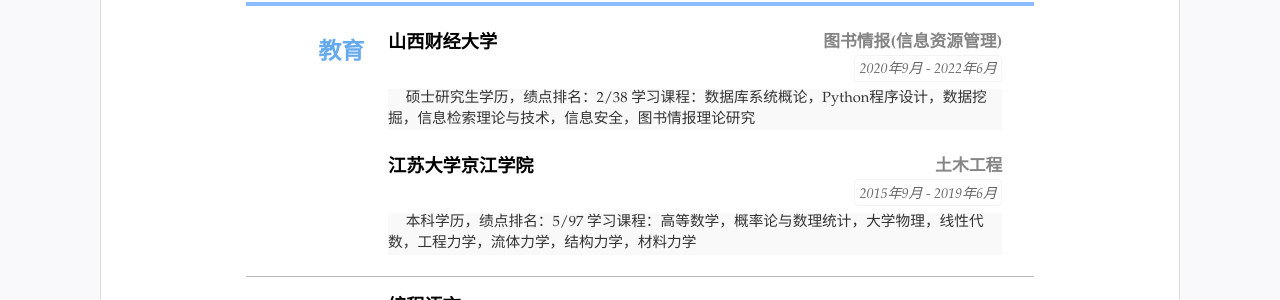
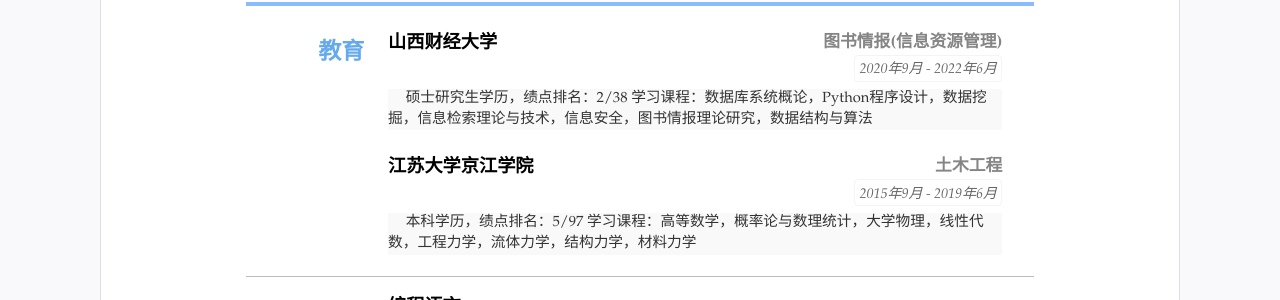
Before and after one commit to qiaokelishushu/CV, a Jekyll site: the page built from index.html, in a window 1280 px wide. Shown: the part 182-482 px from the top of the page. Built offline with Jekyll 4.4.1, drawn with Linux system fonts in a browser that asks for light colours.

Commit message:
Update resume.yml
update  winnd

```diff
--- a/_data/resume.yml
+++ b/_data/resume.yml
@@ -33,7 +33,7 @@ main: #简历主要内容，
   - title: 山西财经大学
     duration: "2020年9月 - 2022年6月"
     sub: 图书情报(信息资源管理)
-    detail: 硕士研究生学历，绩点排名：2/38  学习课程：数据库系统概论，Python程序设计，数据挖掘，信息检索理论与技术，信息安全，图书情报理论研究
+    detail: 硕士研究生学历，绩点排名：2/38  学习课程：数据库系统概论，Python程序设计，数据挖掘，信息检索理论与技术，信息安全，图书情报理论研究，数据结构与算法
   - title: 江苏大学京江学院
     duration: "2015年9月 - 2019年6月"
     sub: 土木工程
```
